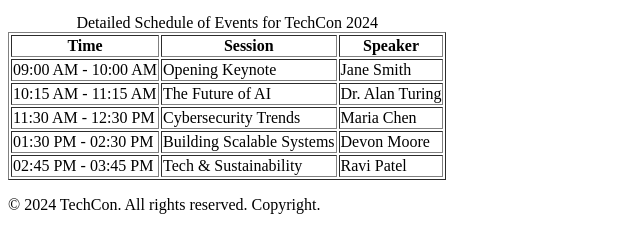
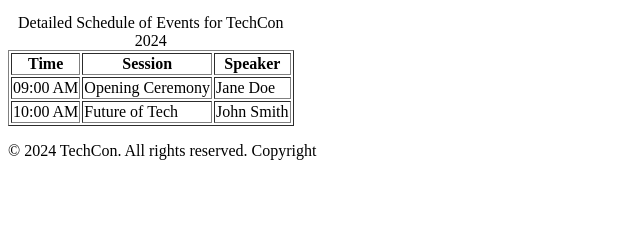
Before and after one commit to BkRansford-ux/TechCon_HTML, a plain HTML site: page techcon_website/schedule.html in a window 1280 px wide. Shown: the part 154-406 px from the top of the page, without its empty margins (0-640 px from the left). Drawn offline with Linux system fonts and the light colour scheme.

Commit message:
Fix: ensure <table> and copyright text are present

```diff
--- a/techcon_website/schedule.html
+++ b/techcon_website/schedule.html
@@ -1,7 +1,7 @@
 <!DOCTYPE html>
 <html lang="en">
 <head>
-    <meta charset="utf-8">
+  <meta charset="UTF-8">
   <title>Schedule for TechCon 2024</title>
 </head>
 <body>
@@ -30,36 +30,21 @@
       </thead>
       <tbody>
         <tr>
-                    <td>09:00 AM - 10:00 AM</td>
-                    <td>Opening Keynote</td>
-                    <td>Jane Smith</td>
+          <td>09:00 AM</td>
+          <td>Opening Ceremony</td>
+          <td>Jane Doe</td>
         </tr>
         <tr>
-                    <td>10:15 AM - 11:15 AM</td>
-                    <td>The Future of AI</td>
-                    <td>Dr. Alan Turing</td>
-                </tr>
-                <tr>
-                    <td>11:30 AM - 12:30 PM</td>
-                    <td>Cybersecurity Trends</td>
-                    <td>Maria Chen</td>
-                </tr>
-                <tr>
-                    <td>01:30 PM - 02:30 PM</td>
-                    <td>Building Scalable Systems</td>
-                    <td>Devon Moore</td>
-                </tr>
-                <tr>
-                    <td>02:45 PM - 03:45 PM</td>
-                    <td>Tech & Sustainability</td>
-                    <td>Ravi Patel</td>
+          <td>10:00 AM</td>
+          <td>Future of Tech</td>
+          <td>John Smith</td>
         </tr>
       </tbody>
     </table>
   </main>
 
   <footer>
-        <p>&copy; 2024 TechCon. All rights reserved. Copyright.</p>
+    <p>© 2024 TechCon. All rights reserved. Copyright</p>
   </footer>
 
 </body>
```
Lines whose indentation alone changed are shown as unchanged.
